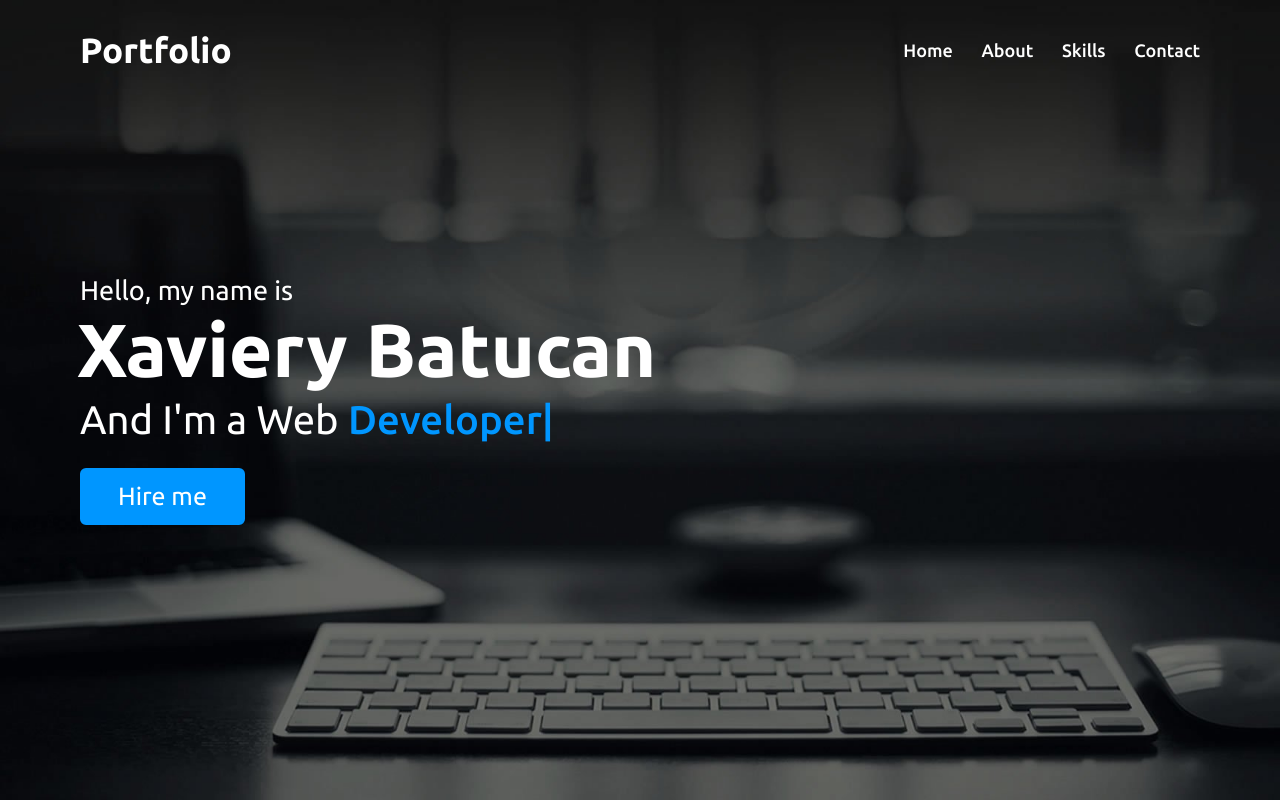
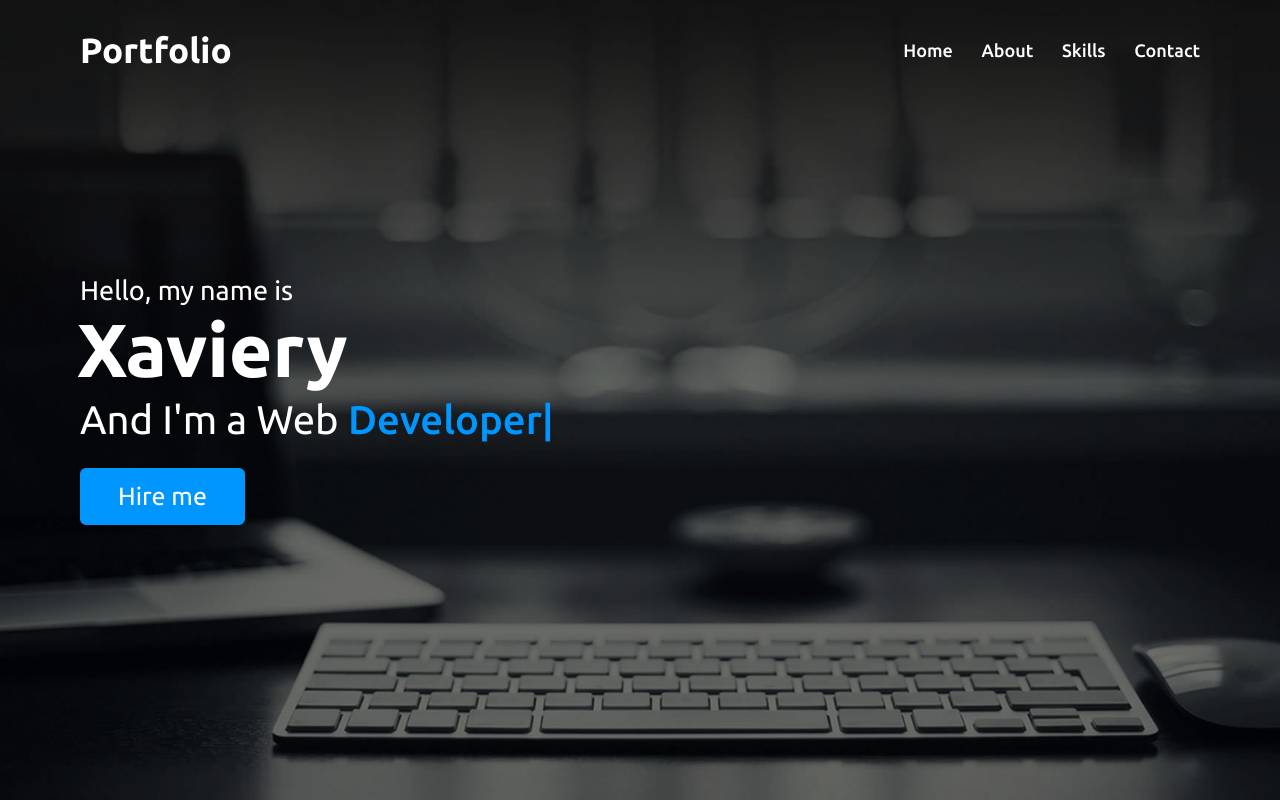
Before and after one commit to KingNeotopia/websiteport, a plain HTML site: page index.html in a window 1280 px wide. Shown: the top 800 px of the page. Drawn offline with nearby package versions, Linux system fonts and the light colour scheme.

Commit message:
Update index.html

```diff
--- a/index.html
+++ b/index.html
@@ -37,7 +37,7 @@
         <div class="max-width">
             <div class="home-content">
                 <div class="text-1">Hello, my name is</div>
-                <div class="text-2">Xaviery Batucan</div>
+                <div class="text-2">Xaviery</div>
                 <div class="text-3">And I'm a Web <span class="typing"></span></div>
                 <a href="#contact">Hire me</a>
             </div>
```
